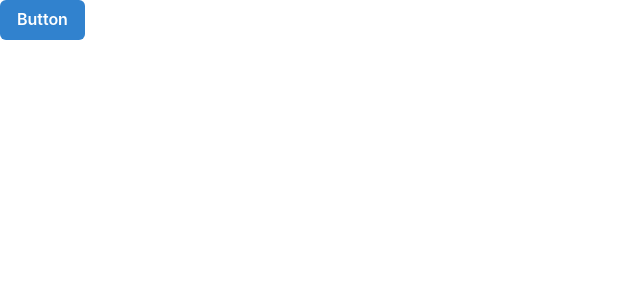
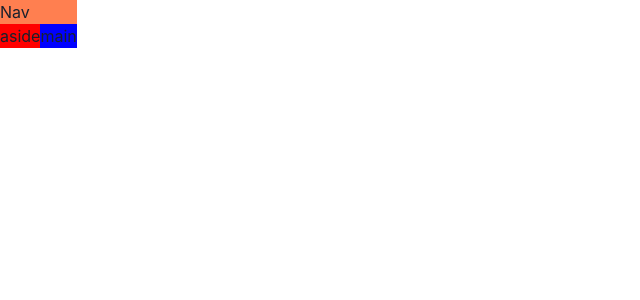
Before and after one commit to satsvelke/gameboy, a React (Vite) app in the folder game-boy/: page / in a window 1280 px wide. Shown: the top 300 px of the page, without its empty margins (0-640 px from the left). Built offline with nearby package versions, Linux system fonts and the light colour scheme.

Commit message:
created response layout

```diff
--- a/game-boy/src/App.tsx
+++ b/game-boy/src/App.tsx
@@ -1,9 +1,26 @@
-import { Button } from "@chakra-ui/react";
+import { Grid, GridItem, Show } from "@chakra-ui/react";
 
 function App() {
   return (
     <>
-      <Button colorScheme="blue">Button</Button>
+      <Grid
+        templateAreas={{
+          base: `"nav" "main"`,
+          lg: `"nav nav" "aside main"`,
+        }}
+      >
+        <GridItem bg="coral" area="nav">
+          Nav
+        </GridItem>
+        <Show above="lg">
+          <GridItem bg="red" area="aside">
+            aside
+          </GridItem>
+        </Show>
+        <GridItem bg="blue" area="main">
+          main
+        </GridItem>
+      </Grid>
     </>
   );
 }
```
